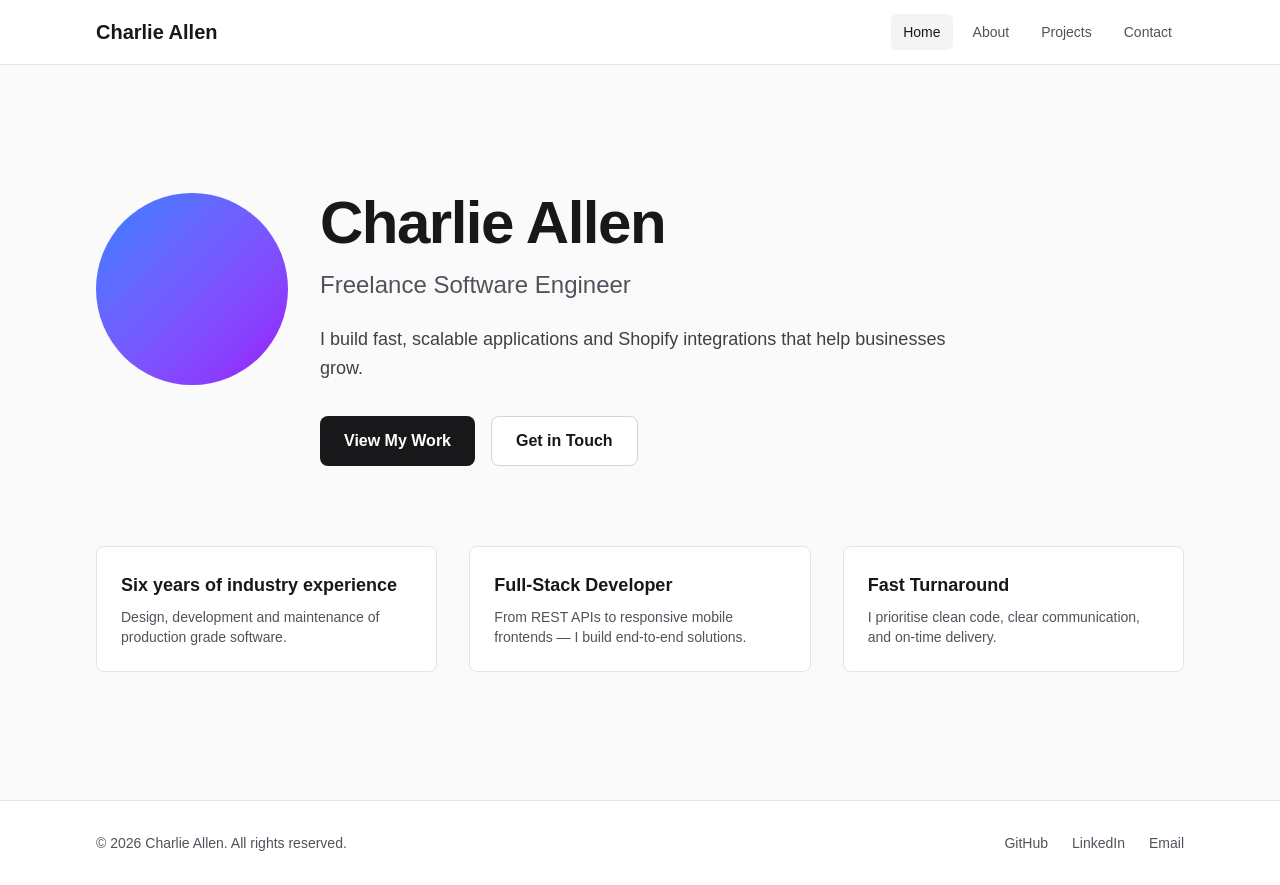
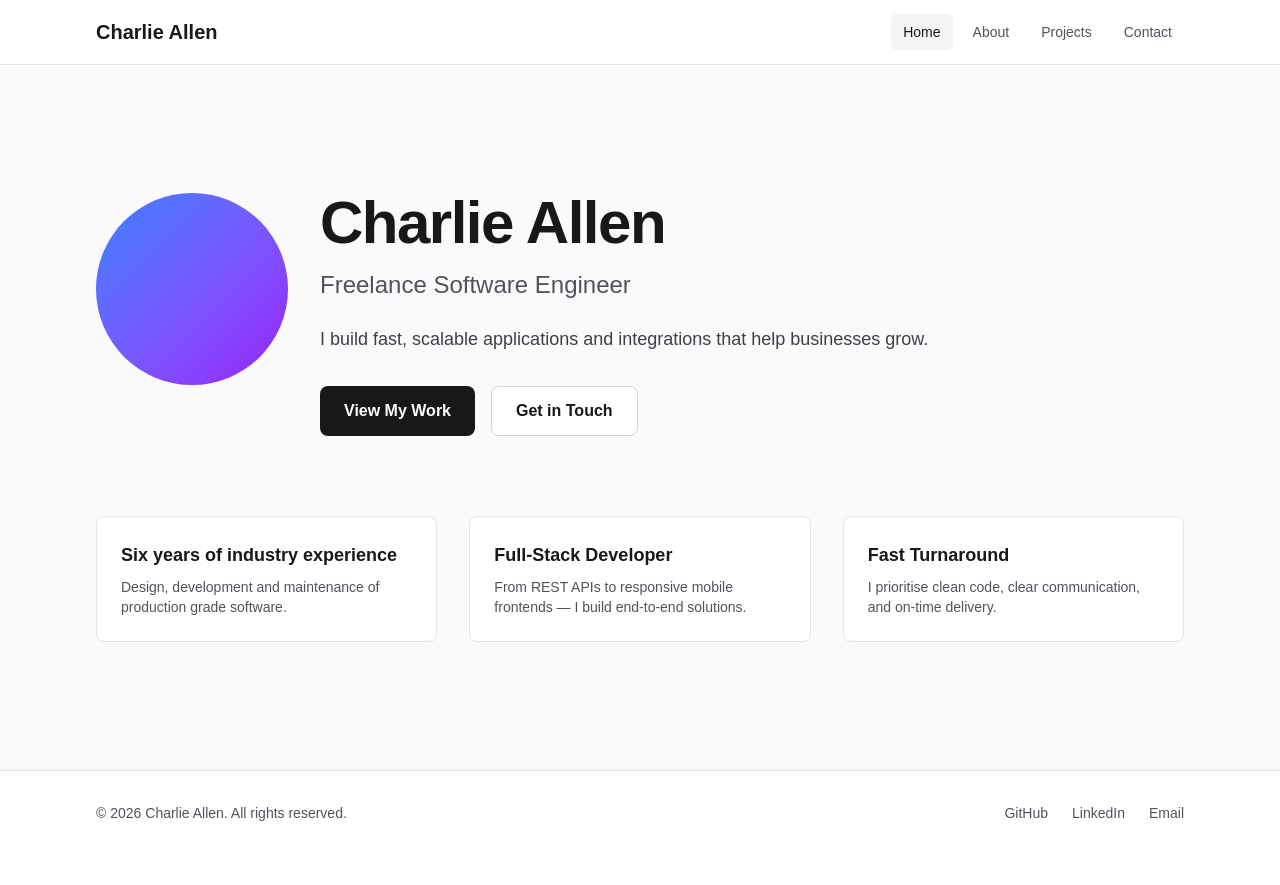
Before and after one commit to TemperateGrassland/charlieallen.dev, a Next.js app: page / in a window 1280 px wide. After the commit the page ends 855 px from the top, so only its background shows below. Built offline with nearby package versions, Linux system fonts and the light colour scheme.

Commit message:
update website copy

```diff
--- a/app/page.tsx
+++ b/app/page.tsx
@@ -19,7 +19,7 @@ export default function Home() {
               Freelance Software Engineer
             </p>
             <p className="mt-6 max-w-2xl text-lg leading-relaxed text-zinc-700 dark:text-zinc-300">
-              I build fast, scalable applications and Shopify integrations that help businesses grow.
+              I build fast, scalable applications and integrations that help businesses grow.
             </p>
 
             {/* CTA Buttons */}
```
